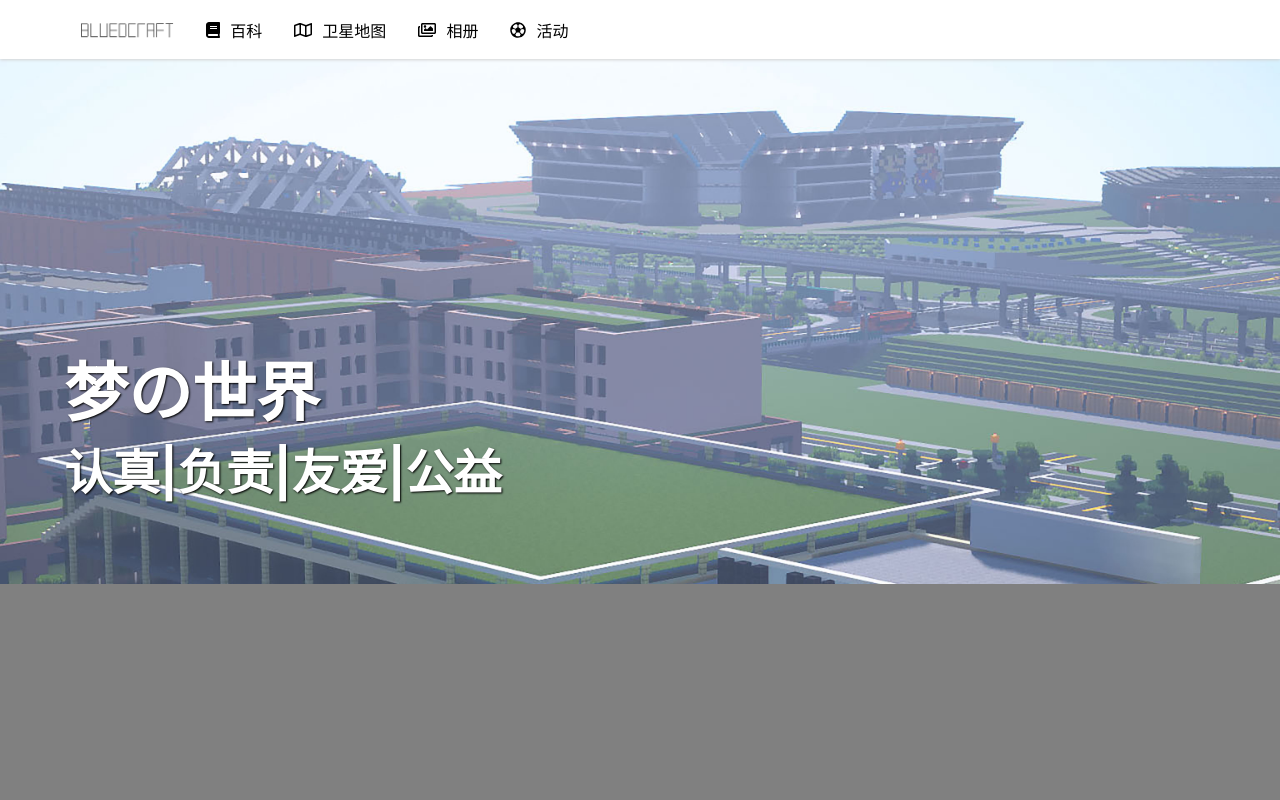
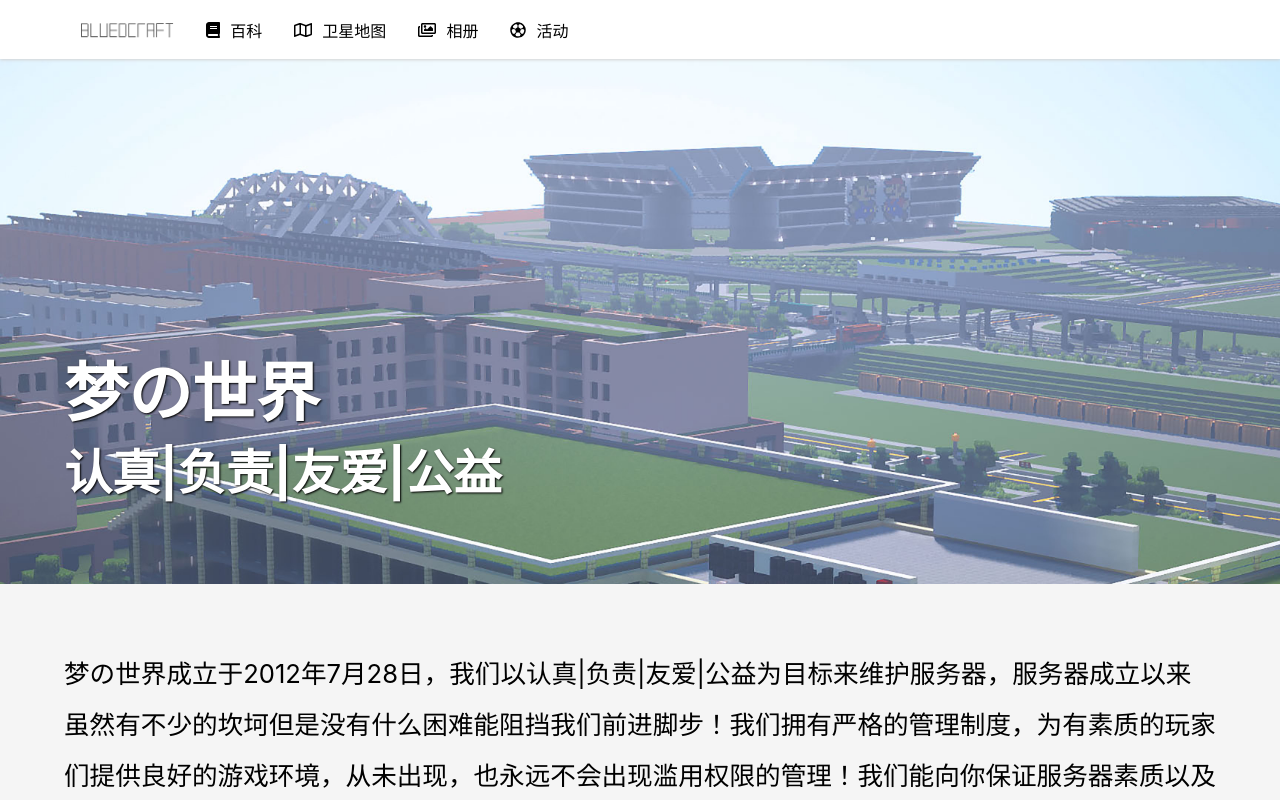
Before and after one commit to rayhong118/bluedcraft, a React (Create React App) app: page / in a window 1280 px wide. Built offline with nearby package versions, Linux system fonts and the light colour scheme.

Commit message:
desktop view: mainpage font size and padding

```diff
--- a/src/components/home/home.scss
+++ b/src/components/home/home.scss
@@ -10,7 +10,7 @@
     overflow-y: scroll;
     overflow-x: hidden;
 
-    perspective: 5px;
+    perspective: 10px;
     perspective-origin: 50% 50%;
     display: flex;
     flex-direction: column;
@@ -27,11 +27,13 @@
     .foreground {
       transform-origin: 50%;
       //transform: translateZ(0px);
-      margin: 0 0 -20vh 0;
+      margin: 0 0 -10vh 0;
       z-index: 1;
       &-content {
-        padding: 15rem;
-        background-color: gray;
+        padding: 5%;
+        line-height: clamp(1.5rem, 4vw, 4rem);
+        background-color: whitesmoke;
+        font-size: clamp(1rem, 2vw, 2rem);
       }
     }
     #pageTitle {
--- a/src/components/home/home.tsx
+++ b/src/components/home/home.tsx
@@ -5,30 +5,25 @@ export const Home = () => {
   return (
     <div id="homePage">
       <div className="parallax-container">
-        <img className="background" src="/imageAssets/bg-main-1.jpg" alt="main background 1"/>
+        <img
+          className="background"
+          src="/imageAssets/bg-main-1.jpg"
+          alt="main background 1"
+        />
         <div className="foreground" id="pageTitle">
           <h1>梦の世界</h1>
           <h2>认真|负责|友爱|公益</h2>
         </div>
         <div className="foreground">
           <div className="foreground-content">
-            新手请看这里新手请看这里新手请看这里新手请看这里
-            新手请看这里新手请看这里新手请看这里新手请看这里
-            新手请看这里新手请看这里新手请看这里新手请看这里
-            新手请看这里新手请看这里新手请看这里新手请看这里
-            新手请看这里新手请看这里新手请看这里新手请看这里
-            新手请看这里新手请看这里新手请看这里新手请看这里
-            新手请看这里新手请看这里新手请看这里新手请看这里
-            新手请看这里新手请看这里新手请看这里新手请看这里
-            新手请看这里新手请看这里新手请看这里新手请看这里
-            新手请看这里新手请看这里新手请看这里新手请看这里
-            新手请看这里新手请看这里新手请看这里新手请看这里
-            新手请看这里新手请看这里新手请看这里新手请看这里
-            新手请看这里新手请看这里新手请看这里新手请看这里
-            新手请看这里新手请看这里新手请看这里新手请看这里
+            梦の世界成立于2012年7月28日，我们以认真|负责|友爱|公益为目标来维护服务器，服务器成立以来虽然有不少的坎坷但是没有什么困难能阻挡我们前进脚步！我们拥有严格的管理制度，为有素质的玩家们提供良好的游戏环境，从未出现，也永远不会出现滥用权限的管理！我们能向你保证服务器素质以及零熊孩子！
           </div>
         </div>
-        <img className="background" src="/imageAssets/bg-main-2.jpg" alt="main background 2"/>
+        <img
+          className="background"
+          src="/imageAssets/bg-main-2.jpg"
+          alt="main background 2"
+        />
 
         <div className="foreground">
           <div className="foreground-content">
```
